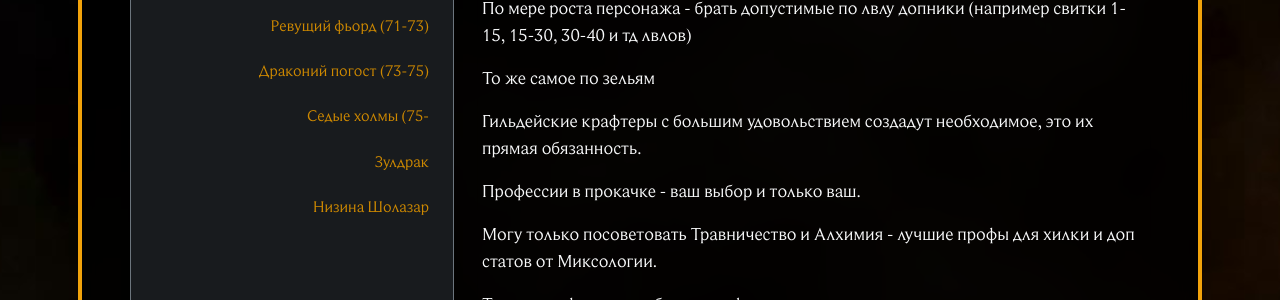
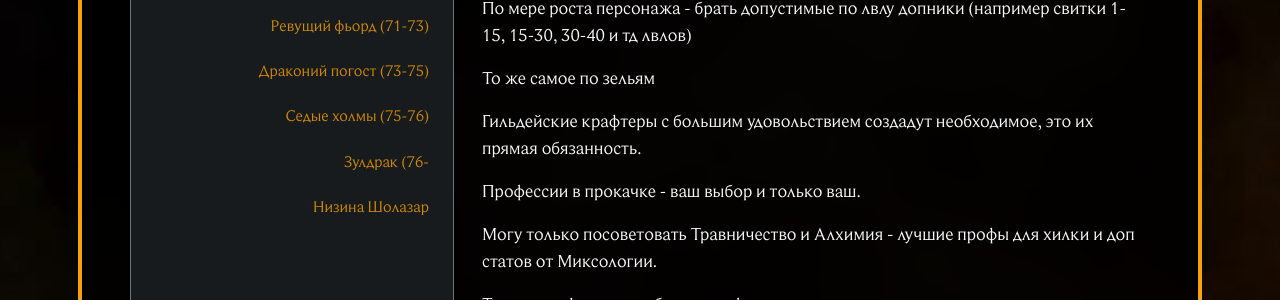
Before and after one commit to Phoenix-Guilds/phoenix-guilds.github.io, a Jekyll site: the page built from _guides/gayd-po-prokachke-hk-ot-silmy.md, in a window 1280 px wide. Shown: the part 2684-2984 px from the top of the page. Built offline with Jekyll 4.4.1, drawn with Linux system fonts in a browser that asks for light colours; nearby versions of some CDN libraries; library files that are not in the unit come from our copies.

Commit message:
Update Гайды “gayd-po-prokachke-hk-ot-silmy”

```diff
--- a/_guides/gayd-po-prokachke-hk-ot-silmy.md
+++ b/_guides/gayd-po-prokachke-hk-ot-silmy.md
@@ -2812,7 +2812,7 @@
 
 Количество опыта с момента убийства с помогатором у меня получилось на 75 лвле с 24% до 53%
 
-### Седые холмы (75-
+### Седые холмы (75-76)
 
 Отправляемся в Крепость завоевателей. Берём прям всё привсё что там есть и начинаем.
 
@@ -2973,9 +2973,11 @@
 
 * ...а может быть, и нет
 * Приказы Локена
-*
-
-### Зулдрак
+* Свержение железного тана
+
+### Зулдрак (76-
+
+Итак, мы всё ближе к заветной цели. В Зуле тоже работаем на ачивку.
 
 ### Низина Шолазар
 
```
